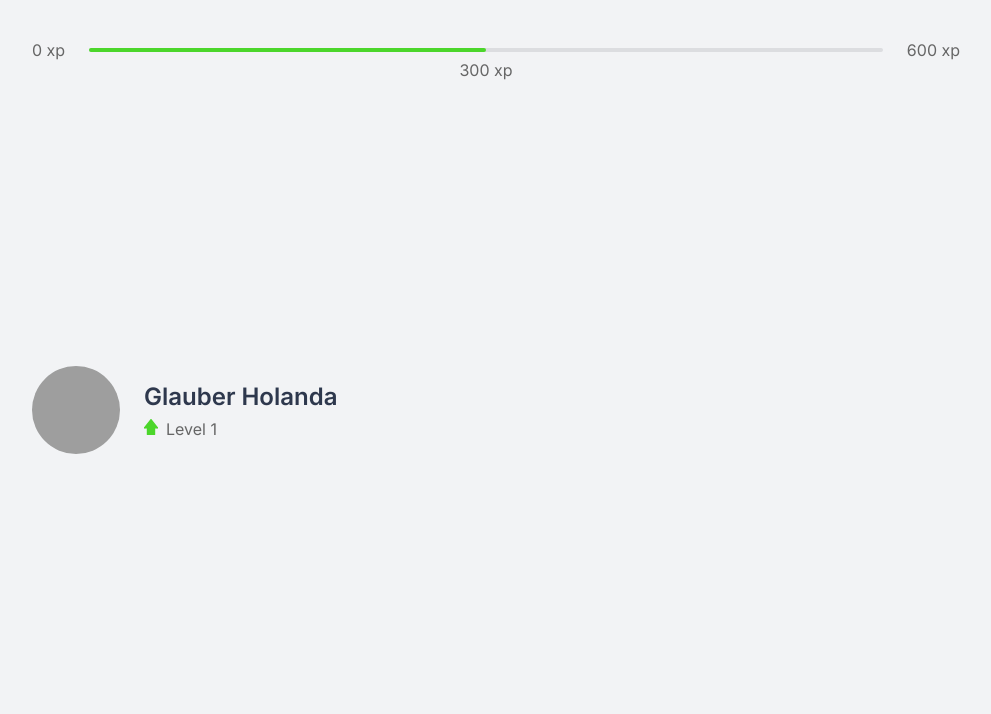
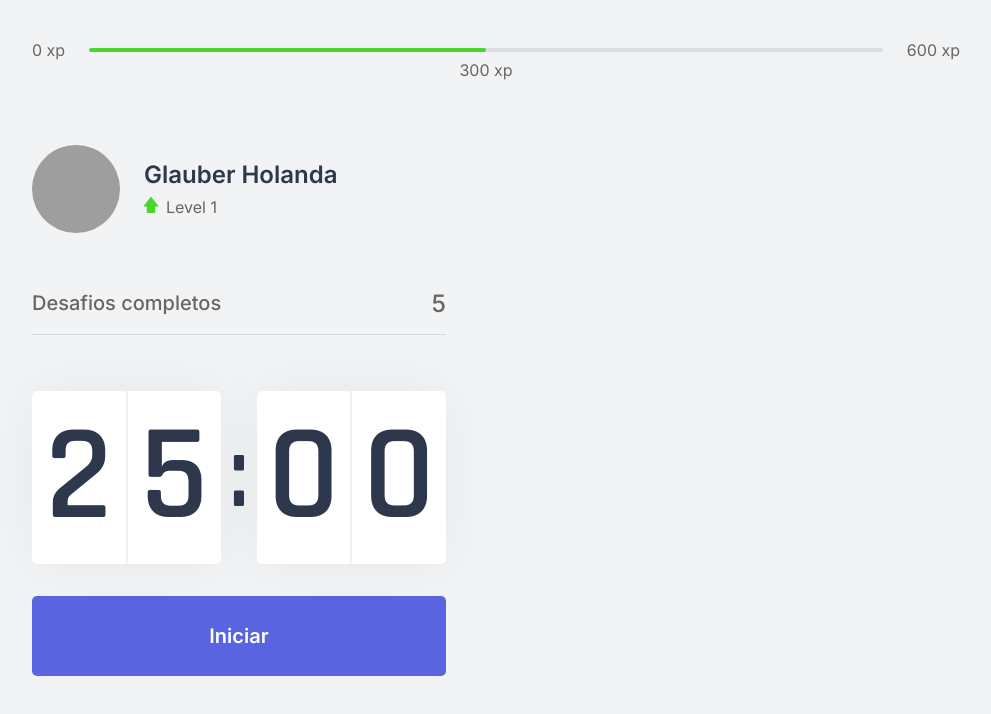
Before and after one commit to gaholanda/moveit-next, a Next.js app: page / in a window 1280 px wide. Shown: the top 714 px of the page, without its empty margins (144-1135 px from the left). Built offline with nearby package versions, Linux system fonts and the light colour scheme; grey boxes are pictures that could not be loaded.

Commit message:
feat: Fim da aula 2

```diff
--- /dev/null
+++ b/src/components/CompletedChallenges.tsx
@@ -0,0 +1,10 @@
+import styles from '../styles/components/CompletedChallenges.module.css';
+
+export function CompletedChallenges() {
+  return (
+    <div className={styles.completedChallengesContainer}>
+      <span>Desafios completos</span>
+      <span>5</span>
+    </div>
+  )
+}
--- /dev/null
+++ b/src/components/Countdown.tsx
@@ -0,0 +1,48 @@
+import React, { useState, useEffect } from 'react';
+
+import styles from '../styles/components/Countdown.module.css';
+
+export function Countdown() {
+
+  const [time, setTime] = useState(25 * 60);
+  const [active, setActive] = useState(false)
+
+  const minutes = Math.floor(time / 60);
+  const seconds = time % 60;
+
+  const [minLeft, minRight] = String(minutes).padStart(2, '0').split('');
+  const [secLeft, secRight] = String(seconds).padStart(2, '0').split('');
+
+  const startCountdown = () => {
+    setActive(true);
+  }
+
+  useEffect(() => {
+    if (active && time > 0) {
+      setTimeout(() => {
+        setTime(time - 1);
+      }, 1000);
+    }
+  }, [active, time])
+
+  return (
+    <div>
+      <div className={styles.countdownContainer}>
+        <div>
+          <span>{minLeft}</span>
+          <span>{minRight}</span>
+        </div>
+        <span>:</span>
+        <div>
+          <span>{secLeft}</span>
+          <span>{secRight}</span>
+        </div>
+      </div>
+      <button
+        type="button"
+        className={styles.countdownButton}
+        onClick={startCountdown}
+      >Iniciar</button>
+    </div>
+  )
+}
--- a/src/pages/_document.tsx
+++ b/src/pages/_document.tsx
@@ -5,6 +5,7 @@ export default class MyDocument extends Document {
     return (
       <Html>
         <Head>
+          <link rel="shortcut icon" href="favicon.png" type="image/x-icon"/>
           <link rel="preconnect" href="https://fonts.gstatic.com" />
           <link href="https://fonts.googleapis.com/css2?family=Inter:wght@400;500;600&family=Rajdhani:wght@600&display=swap" rel="stylesheet"/>
         </Head>
--- a/src/pages/index.tsx
+++ b/src/pages/index.tsx
@@ -1,3 +1,6 @@
+import Head from 'next/head';
+import { CompletedChallenges } from '../components/CompletedChallenges';
+import { Countdown } from '../components/Countdown';
 import { ExperienceBar } from '../components/ExperienceBar';
 import { Profile } from '../components/Profile';
 
@@ -6,10 +9,15 @@ import styles from '../styles/pages/Home.module.css';
 export default function Home() {
   return (
     <div className={styles.container}>
+      <Head>
+        <title>Moveit</title>
+      </Head>
       <ExperienceBar />
       <section>
         <div>
           <Profile />
+          <CompletedChallenges />
+          <Countdown />
         </div>
         <div></div>
       </section>
--- /dev/null
+++ b/src/styles/components/CompletedChallenges.module.css
@@ -0,0 +1,19 @@
+.completedChallengesContainer{
+  display: flex;
+  align-items: center;
+  justify-content: space-between;
+
+  margin: 3.5rem 0;
+  padding-bottom: 1rem;
+  border-bottom: 1px solid #d7d8da;
+
+  font-weight: 500;
+}
+
+.completedChallengesContainer span:first-child{
+  font-size: 1.25rem;
+}
+
+.completedChallengesContainer span:last-child{
+  font-size: 1.5rem;
+}
--- /dev/null
+++ b/src/styles/components/Countdown.module.css
@@ -0,0 +1,65 @@
+.countdownContainer{
+  display: flex;
+  align-items: center;
+  font-family: 'Rajdhani';
+  font-weight: 600;
+  color: var(--title);
+}
+
+.countdownContainer > div{
+  flex: 1;
+
+  display: flex;
+  align-items: center;
+  justify-content: space-evenly;
+
+  background: var(--white);
+  box-shadow: 0 0 60px rgba(0, 0, 0, 0.05);
+  border-radius: 5px;
+  font-size: 8.5rem;
+  text-align: center;
+}
+
+.countdownContainer > div span{
+  flex: 1;
+}
+
+.countdownContainer > div span:first-child{
+  border-right: 1px solid #f0f1f3;
+}
+
+.countdownContainer > div span:last-child{
+  border-left: 1px solid #f0f1f3;
+}
+
+
+.countdownContainer > span{
+  font-size: 6.25rem;
+  margin: 0 0.5rem;
+}
+
+.countdownButton {
+  width: 100%;
+  height: 5rem;
+  margin-top: 2rem;
+
+  display: flex;
+  align-items: center;
+  justify-content: center;
+
+  border: 0;
+  border-radius: 5px;
+
+  background: var(--blue);
+  color: var(--white);
+
+  font-size: 1.25rem;
+  font-weight: 600;
+
+  outline: 0;
+  transition: background-color 0.2s;
+}
+
+.countdownButton:hover{
+  background: var(--blue-dark);
+}
```
Also changed, not shown: 1 other file (tests, documents, lock files or other folders).
